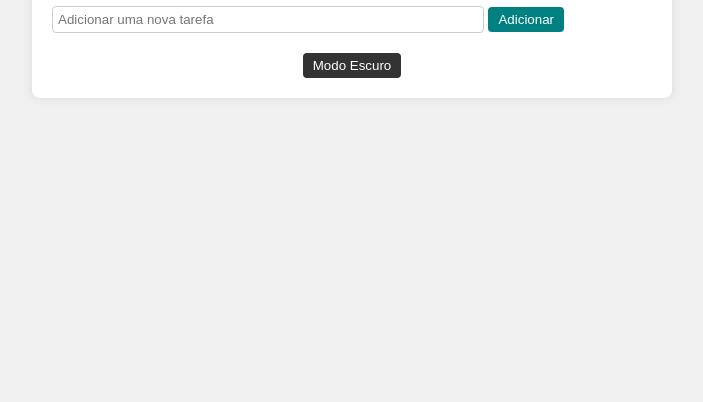
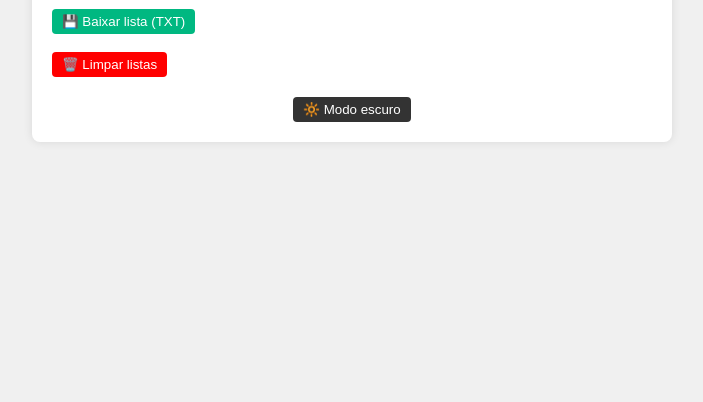
Before and after one commit to Luann8/To-Do-List-ou-Lista-de-Tarefas, a plain HTML site: page index.html in a window 1280 px wide. Shown: the part 398-800 px from the top of the page, without its empty margins (288-991 px from the left). Drawn offline with Linux system fonts and the light colour scheme.

Commit message:
Update index.html

```diff
--- a/index.html
+++ b/index.html
@@ -16,6 +16,12 @@
             align-items: center;
             min-height: 100vh;
         }
+
+        body.dark-mode {
+            background-color: #333;
+            color: #000000;
+        }
+
         #todo-list {
             width: 100%;
             max-width: 600px;
@@ -24,9 +30,11 @@
             box-shadow: 0 0 10px rgba(0, 0, 0, 0.1);
             padding: 20px;
         }
+
         h1 {
             text-align: left;
         }
+
         .task {
             display: flex;
             justify-content: space-between;
@@ -38,18 +46,22 @@
             background-color: #fff;
             transition: background-color 0.2s;
         }
+
         .task input[type="checkbox"] {
             margin-right: 10px;
         }
+
         .task:hover {
             background-color: #f7f7f7;
         }
+
         #task-input {
             width: 70%;
             padding: 5px;
             border: 1px solid #ccc;
             border-radius: 4px;
         }
+
         #add-button {
             background-color: #008080;
             color: #fff;
@@ -58,16 +70,20 @@
             border-radius: 4px;
             cursor: pointer;
         }
+
         #add-button:hover {
             background-color: #005555;
         }
+
         #tasks {
             margin-top: 20px;
         }
+
         #dark-mode-toggle {
             margin-top: 20px;
             text-align: center;
         }
+
         #dark-mode-button {
             background-color: #333;
             color: #fff;
@@ -76,8 +92,41 @@
             border-radius: 4px;
             cursor: pointer;
         }
+
         #dark-mode-button:hover {
             background-color: #000;
+        }
+
+        #download-buttons {
+            display: flex;
+            justify-content: space-between;
+            margin-top: 20px;
+        }
+
+        #delete-all-button {
+            background-color: #FF0000;
+            color: #fff;
+            border: none;
+            padding: 5px 10px;
+            border-radius: 4px;
+            cursor: pointer;
+        }
+
+        #delete-all-button:hover {
+            background-color: #CC0000;
+        }
+
+        #download-txt-button {
+            background-color: #00b881;
+            color: #fff;
+            border: none;
+            padding: 5px 10px;
+            border-radius: 4px;
+            cursor: pointer;
+        }
+
+        #download-txt-button:hover {
+            background-color: #005555;
         }
     </style>
 </head>
@@ -88,12 +137,19 @@
         <button id="add-button" onclick="addTask()">Adicionar</button>
         <div id="tasks">
             <!-- As tarefas serão exibidas aqui -->
+        <div>
+        <div id="download-buttons">
+            <button id="download-txt-button" onclick="downloadTxtFile()">💾 Baixar lista (TXT)</button>
+        </div>
+<br>
+<button id="delete-all-button" onclick="reloadPage()">🗑️ Limpar listas</button>
+
         </div>
         <div id="dark-mode-toggle">
-            <button id="dark-mode-button" onclick="toggleDarkMode()">Modo Escuro</button>
+            <button id="dark-mode-button" onclick="toggleDarkMode()">🔆 Modo escuro</button>
         </div>
     </div>
-
+</div>
 <script>
 function addTask() {
     const taskInput = document.getElementById("task-input");
@@ -117,6 +173,23 @@
     taskInput.value = "";
 }
 
+function downloadTxtFile() {
+            const tasks = document.querySelectorAll(".task span");
+            const taskListText = Array.from(tasks).map(task => task.textContent).join('\n');
+            const blob = new Blob([taskListText], { type: "text/plain" });
+            const url = window.URL.createObjectURL(blob);
+            const a = document.createElement('a');
+            a.style.display = 'none';
+            a.href = url;
+            a.download = 'lista_de_tarefas.txt';
+            document.body.appendChild(a);
+            a.click();
+            window.URL.revokeObjectURL(url);
+        }
+
+        const downloadTxtButton = document.getElementById("download-txt-button");
+        downloadTxtButton.addEventListener("click", downloadTxtFile);
+
         function toggleTask(checkbox) {
     const taskText = checkbox.nextElementSibling;
     taskText.style.textDecoration = checkbox.checked ? "line-through" : "none";
@@ -127,17 +200,21 @@
     taskItem.remove();
 }
 
+function clearCompletedTasks() {
+    const completedTasks = document.querySelectorAll(".task input[type='checkbox']:checked");
+    completedTasks.forEach(task => {
+        const taskItem = task.parentElement;
+        taskItem.remove();
+    });
+}
+
 function toggleDarkMode() {
     const body = document.body;
-            const todoList = document.getElementById("todo-list");
+    body.classList.toggle('dark-mode');
+}
 
-            if (body.style.backgroundColor === "rgb(240, 240, 240)") {
-                body.style.backgroundColor = "#333";
-                todoList.style.backgroundColor = "#444";
-            } else {
-                body.style.backgroundColor = "#f0f0f0";
-                todoList.style.backgroundColor = "#fff";
-            }
+function reloadPage() {
+    window.location.reload();
 }
     </script>
 </body>
```
Lines whose indentation alone changed are shown as unchanged.
